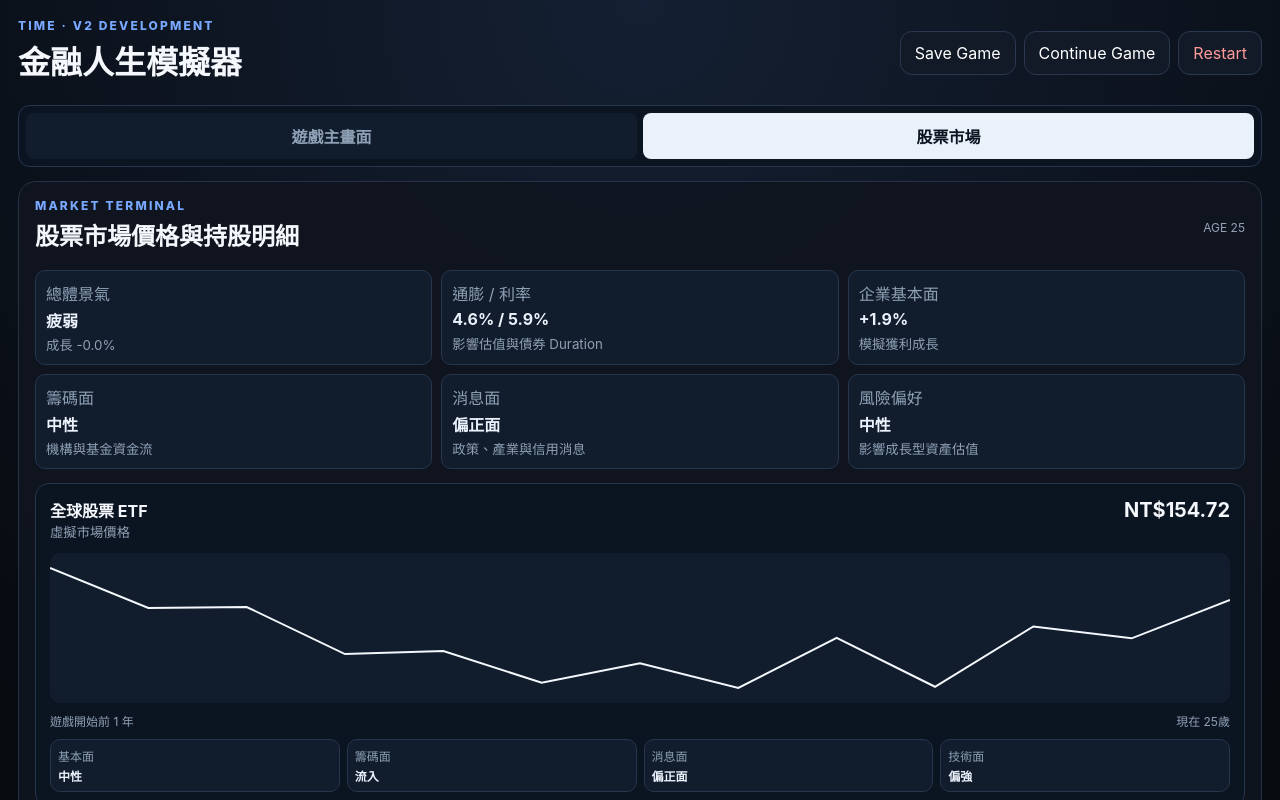
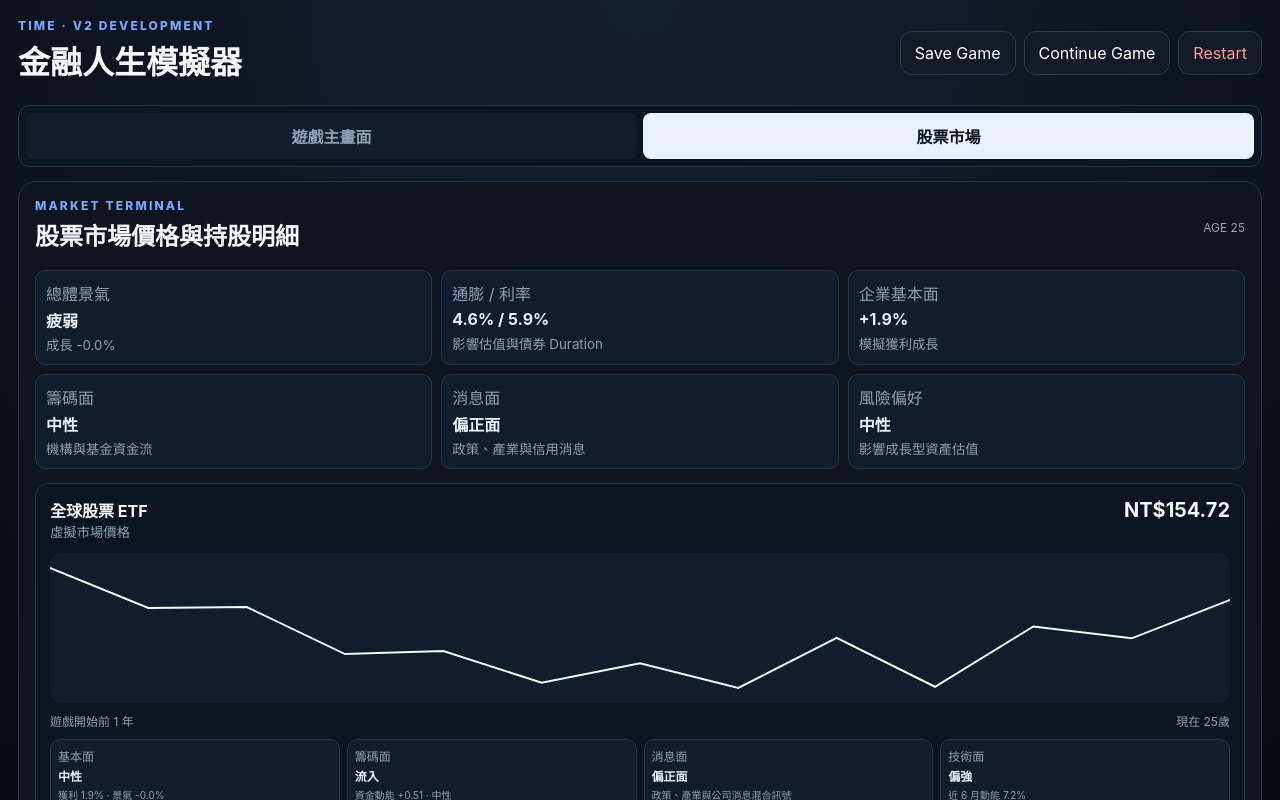
Before and after one commit to yamacha0214-glitch/time-financial-life-simulator, a Next.js app: page / in a window 1280 px wide. Both pictures are taken after a click on the button "股票市場". Shown: the top 800 px of the page. Built offline with nearby package versions, Linux system fonts and the light colour scheme.

Commit message:
Restore richer market research detail while keeping signals probabilistic

```diff
--- a/app/page.tsx
+++ b/app/page.tsx
@@ -1032,11 +1032,21 @@ export default function Page() {
             return <div className="market-card" key={product.id}><div className="market-quote"><div><strong>{product.label.split('｜')[0]}</strong><small>虛擬市場價格</small></div><b>NT${price.toFixed(2)}</b></div>
               <svg className="price-chart" viewBox="0 0 100 100" preserveAspectRatio="none"><polyline points={points}/></svg>
               <div className="market-years"><span>遊戲開始前 1 年</span><span>現在 {game.age}歲</span></div>
-              <div className="research-grid"><span>基本面 <b>{signalLabel(research.fundamental,'改善','承壓')}</b></span><span>籌碼面 <b>{signalLabel(research.flow,'流入','流出')}</b></span><span>消息面 <b>{signalLabel(research.news,'偏正面','偏負面')}</b></span><span>技術面 <b>{signalLabel(research.technical,'偏強','偏弱')}</b></span></div>
+              <div className="research-grid">
+                <span>基本面 <b>{signalLabel(research.fundamental,'改善','承壓')}</b><small>獲利 {(marketSignals.earnings*100).toFixed(1)}% · 景氣 {(marketSignals.growth*100).toFixed(1)}%</small></span>
+                <span>籌碼面 <b>{signalLabel(research.flow,'流入','流出')}</b><small>資金動能 {research.flow>=0?'+':''}{research.flow.toFixed(2)} · {signalLabel(marketSignals.riskAppetite,'Risk-on','Risk-off')}</small></span>
+                <span>消息面 <b>{signalLabel(research.news,'偏正面','偏負面')}</b><small>政策、產業與公司消息混合訊號</small></span>
+                <span>技術面 <b>{signalLabel(research.technical,'偏強','偏弱')}</b><small>近 6 月動能 {hist.length>2?(((price/hist[Math.max(0,hist.length-7)])-1)*100).toFixed(1):'0.0'}%</small></span>
+              </div>
             </div>
           })}
           <div className="panel-header"><h2>債券市場與持倉</h2><span>{bondHoldings.length} 筆</span></div>
-          {productCatalog.bonds.map((product)=>{const research=bondResearch(product.id,marketSignals);return <div className="market-card" key={'market-'+product.id}><div className="market-quote"><div><strong>{product.label.split('｜')[0]}</strong><small>每 100 面額市場報價</small></div><b>{(bondPrices[product.id]||100).toFixed(2)}</b></div><div className="research-grid"><span>基本面 <b>{signalLabel(research.fundamental,'改善','承壓')}</b></span><span>籌碼面 <b>{signalLabel(research.flow,'需求偏強','需求偏弱')}</b></span><span>消息面 <b>{signalLabel(research.news,'偏正面','偏負面')}</b></span><span>利率面 <b>{signalLabel(research.rate,'有利','不利')}</b></span></div></div>})}
+          {productCatalog.bonds.map((product)=>{const research=bondResearch(product.id,marketSignals);return <div className="market-card" key={'market-'+product.id}><div className="market-quote"><div><strong>{product.label.split('｜')[0]}</strong><small>每 100 面額市場報價</small></div><b>{(bondPrices[product.id]||100).toFixed(2)}</b></div><div className="research-grid">
+              <span>基本面 <b>{signalLabel(research.fundamental,'改善','承壓')}</b><small>景氣 {(marketSignals.growth*100).toFixed(1)}% · 信用利差 {(marketSignals.creditSpread*100).toFixed(1)}%</small></span>
+              <span>籌碼面 <b>{signalLabel(research.flow,'需求偏強','需求偏弱')}</b><small>{signalLabel(-marketSignals.riskAppetite,'避險資金增加','避險資金減少')}</small></span>
+              <span>消息面 <b>{signalLabel(research.news,'偏正面','偏負面')}</b><small>政策、信用與總體消息混合訊號</small></span>
+              <span>利率面 <b>{signalLabel(research.rate,'有利','不利')}</b><small>政策利率 {(marketSignals.policyRate*100).toFixed(1)}% · 通膨 {(marketSignals.inflation*100).toFixed(1)}%</small></span>
+            </div></div>})}
           {bondHoldings.map(h=>{const quote=bondPrices[h.productId]||100;const value=(h.bondUnits||0)*(h.faceValue||10000)*quote/100;return <div className="stock-statement" key={'bond-'+h.id}><div><strong>{h.label.split('｜')[0]}</strong><small>{h.boughtAge}歲買入</small></div><div><span>持有張數</span><b>{h.bondUnits||0}</b></div><div><span>面額</span><b>NT${roundMoney((h.bondUnits||0)*(h.faceValue||10000)).toLocaleString('en-US')}</b></div><div><span>買入價</span><b>{(h.buyPrice||100).toFixed(2)}</b></div><div><span>目前報價</span><b>{quote.toFixed(2)}</b></div><div><span>目前市值</span><b>NT${roundMoney(value).toLocaleString('en-US')}</b></div><div><span>Coupon</span><b>{((h.couponRate||0)*100).toFixed(1)}%</b></div><div><span>剩餘年期</span><b>{Math.max(0,(h.boughtAge+(h.maturityYears||0))-game.age)} 年</b></div><div className="stock-sell-order"><label className="money-input-wrap"><span>賣出張數</span><input inputMode="numeric" pattern="[0-9]*" value={bondTradeUnits['sell-'+h.id]||''} onChange={(e)=>setBondTradeUnits(c=>({...c,['sell-'+h.id]:e.target.value.replace(/[^0-9]/g,'')}))}/></label></div><button className="danger" onClick={()=>sellBond(h.id)}>賣出債券</button></div>})}
           <div className="panel-header"><h2>我的持股明細</h2><span>{stockHoldings.length} 筆</span></div>
           {stockHoldings.length===0?<p>目前沒有持股。</p>:stockHoldings.map(h=>{const price=stockPrices[h.productId]||100;const value=(h.shares||0)*price;const pnl=value-h.amount;return <div className="stock-statement" key={h.id}>
```
